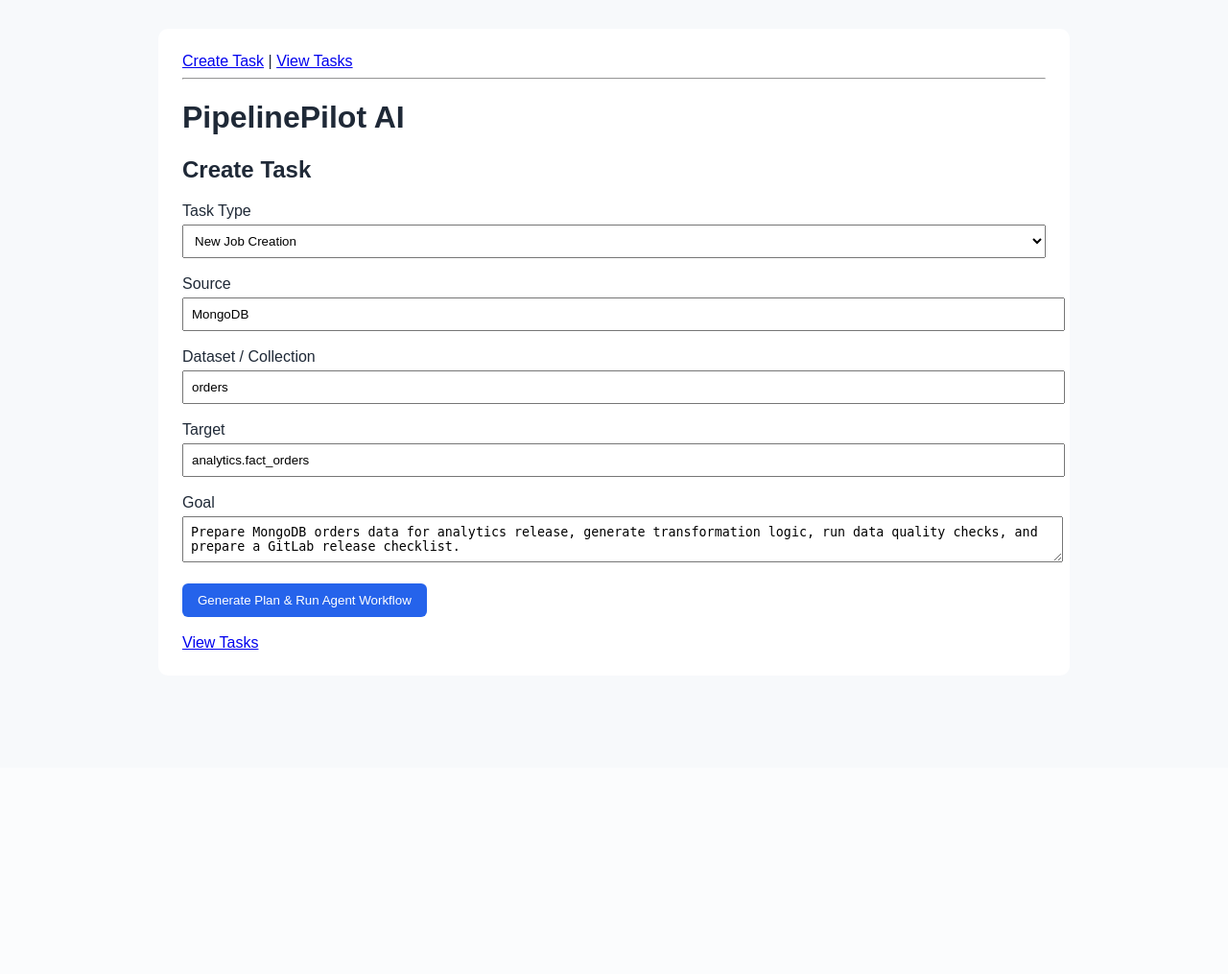
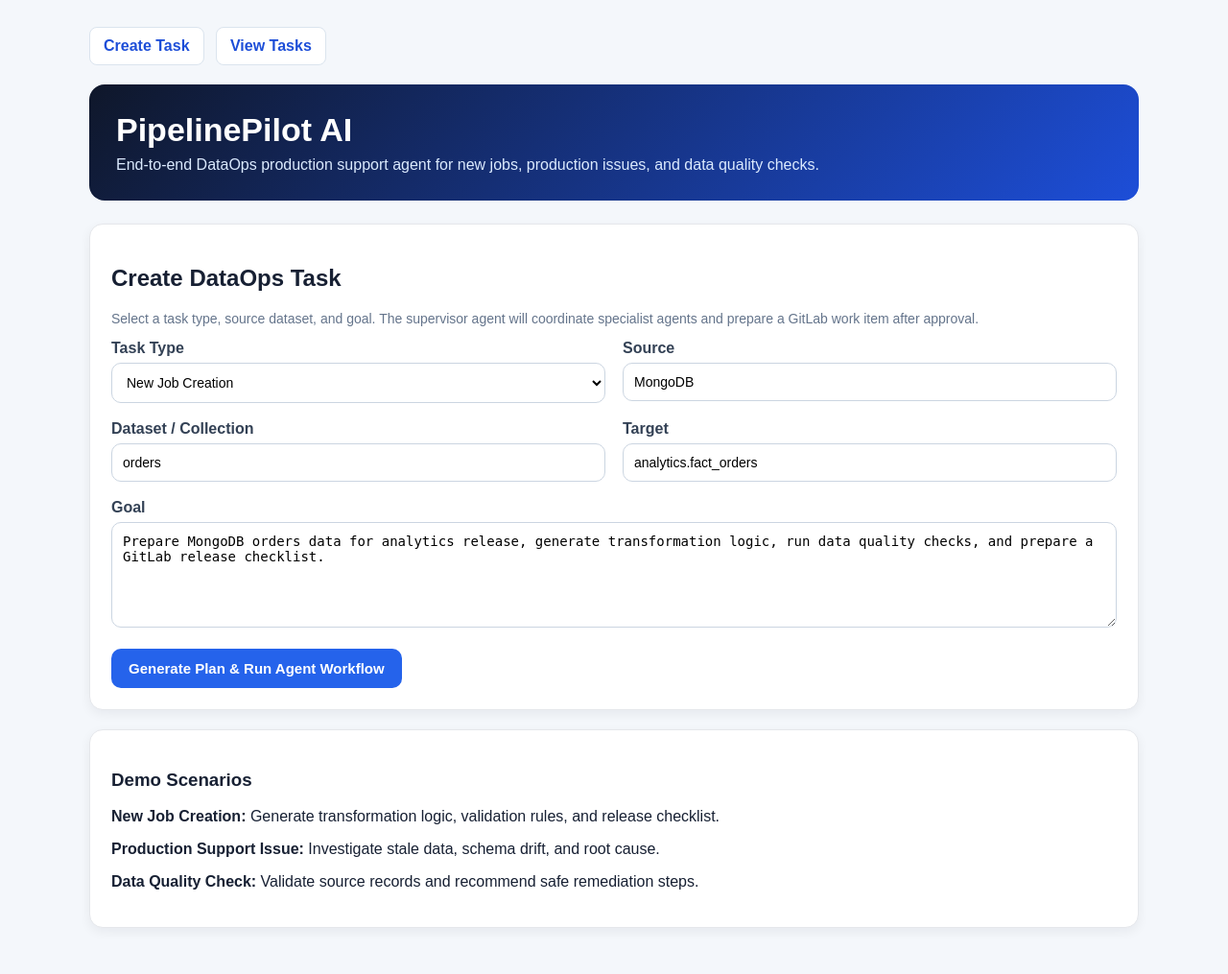
Before and after one commit to vsravya1/pipelinepilot-ai, a Flask app: page / in a window 1280 px wide. Shown: the whole page at 96% size. Before the commit the page ends 677 px from the top, so only its background shows below. Run offline with Flask 3, Linux system fonts and the light colour scheme.

Commit message:
added bigquery and ui changes

```diff
--- a/requirements.txt
+++ b/requirements.txt
@@ -4,3 +4,5 @@ pymongo
 requests
 google-generativeai
 certifi
+google-cloud-bigquery
+google-auth
--- a/static/style.css
+++ b/static/style.css
@@ -1,53 +1,160 @@
+* {
+    box-sizing: border-box;
+}
+
 body {
-    font-family: Arial, sans-serif;
-    margin: 30px;
-    background: #f7f9fb;
-    color: #1f2937;
+    font-family: Arial, Helvetica, sans-serif;
+    margin: 0;
+    background: #f4f7fb;
+    color: #172033;
 }
 
 .container {
-    max-width: 900px;
-    margin: auto;
+    max-width: 1150px;
+    margin: 0 auto;
+    padding: 28px;
+}
+
+.hero {
+    background: linear-gradient(135deg, #0f172a, #1d4ed8);
+    color: white;
+    padding: 28px;
+    border-radius: 16px;
+    margin-bottom: 24px;
+}
+
+.hero h1 {
+    margin: 0;
+    font-size: 34px;
+}
+
+.hero p {
+    margin: 8px 0 0;
+    color: #dbeafe;
+    font-size: 16px;
+}
+
+nav {
+    margin-bottom: 20px;
+}
+
+nav a {
+    display: inline-block;
+    text-decoration: none;
+    color: #1d4ed8;
     background: white;
-    padding: 25px;
-    border-radius: 10px;
+    border: 1px solid #dbe4ee;
+    padding: 10px 14px;
+    border-radius: 8px;
+    margin-right: 8px;
+    font-weight: bold;
+}
+
+nav a:hover {
+    background: #eff6ff;
 }
 
 .card {
-    border: 1px solid #ddd;
-    padding: 15px;
-    border-radius: 8px;
-    margin-bottom: 15px;
-    background: #ffffff;
+    background: white;
+    border: 1px solid #e5e7eb;
+    border-radius: 14px;
+    padding: 22px;
+    margin: 20px 0;
+    box-shadow: 0 4px 12px rgba(15, 23, 42, 0.06);
 }
 
-button {
-    padding: 10px 16px;
-    border: none;
-    background: #2563eb;
-    color: white;
-    border-radius: 6px;
-    cursor: pointer;
+.grid {
+    display: grid;
+    grid-template-columns: repeat(2, minmax(0, 1fr));
+    gap: 18px;
+}
+
+label {
+    display: block;
+    font-weight: bold;
+    margin-bottom: 6px;
+    color: #334155;
 }
 
 input, select, textarea {
     width: 100%;
-    padding: 8px;
-    margin-top: 5px;
+    border: 1px solid #cbd5e1;
+    border-radius: 10px;
+    padding: 11px;
+    font-size: 14px;
+    background: white;
 }
 
-.score {
-    font-size: 32px;
-    font-weight: bold;
-    color: #2563eb;
+textarea {
+    min-height: 110px;
+    resize: vertical;
 }
 
-.card {
-    border: 1px solid #e5e7eb;
-    padding: 15px;
+button {
+    background: #2563eb;
+    color: white;
+    border: none;
+    border-radius: 10px;
+    padding: 12px 18px;
+    font-size: 15px;
+    font-weight: bold;
+    cursor: pointer;
+}
+
+button:hover {
+    background: #1d4ed8;
+}
+
+.score-card {
+    background: #eef4ff;
+    border: 1px solid #bfdbfe;
+    border-radius: 16px;
+    padding: 22px;
+    margin: 20px 0;
+    display: flex;
+    align-items: center;
+    justify-content: space-between;
+}
+
+.score-card h1 {
+    margin: 0;
+    font-size: 42px;
+    color: #1d4ed8;
+}
+
+.badge {
+    display: inline-block;
+    padding: 6px 12px;
+    border-radius: 999px;
+    font-weight: bold;
+    font-size: 13px;
+}
+
+.badge-blocked {
+    background: #fee2e2;
+    color: #991b1b;
+}
+
+.badge-review {
+    background: #fef3c7;
+    color: #92400e;
+}
+
+.badge-ready {
+    background: #dcfce7;
+    color: #166534;
+}
+
+.message {
+    background: #f8fafc;
+    border-left: 4px solid #0ea5e9;
+    padding: 14px;
+    margin-bottom: 12px;
     border-radius: 8px;
-    margin-bottom: 18px;
-    background: #ffffff;
+}
+
+.message strong {
+    color: #0f172a;
 }
 
 .summary-box {
@@ -58,36 +165,13 @@ input, select, textarea {
     line-height: 1.6;
     white-space: normal;
     word-wrap: break-word;
-}
-
-.score-card {
-    background: #eef4ff;
-    border: 1px solid #c7d7fe;
-    border-radius: 10px;
-    padding: 20px;
-    margin: 20px 0;
-}
-
-.card {
-    background: white;
-    border: 1px solid #e5e7eb;
-    border-radius: 10px;
-    padding: 20px;
-    margin: 20px 0;
-}
-
-.message {
-    background: #f8fafc;
-    border-left: 4px solid #0ea5e9;
-    padding: 12px;
-    margin-bottom: 12px;
-    border-radius: 6px;
+    overflow-wrap: break-word;
 }
 
 .gitlab-preview {
     background: #f8fafc;
     border: 1px solid #dbe4ee;
-    border-radius: 8px;
+    border-radius: 10px;
     padding: 14px;
     margin: 12px 0;
 }
@@ -103,19 +187,55 @@ summary {
     margin-bottom: 10px;
 }
 
-.summary-box {
-    background: #f8fafc;
-    border-left: 4px solid #2563eb;
+pre {
+    background: #0f172a;
+    color: #e2e8f0;
     padding: 16px;
-    border-radius: 8px;
-    line-height: 1.6;
-    white-space: normal;
+    border-radius: 10px;
+    overflow-x: auto;
+    white-space: pre-wrap;
     word-wrap: break-word;
     overflow-wrap: break-word;
 }
 
-pre {
-    white-space: pre-wrap;
-    word-wrap: break-word;
-    overflow-wrap: break-word;
+table {
+    width: 100%;
+    border-collapse: collapse;
+    background: white;
 }
+
+th {
+    text-align: left;
+    background: #f1f5f9;
+    color: #334155;
+}
+
+td, th {
+    padding: 12px;
+    border-bottom: 1px solid #e5e7eb;
+}
+
+a.button-link {
+    display: inline-block;
+    background: #2563eb;
+    color: white;
+    padding: 10px 14px;
+    border-radius: 8px;
+    text-decoration: none;
+    font-weight: bold;
+}
+
+.small-muted {
+    color: #64748b;
+    font-size: 14px;
+}
+
+@media (max-width: 800px) {
+    .grid {
+        grid-template-columns: 1fr;
+    }
+
+    .score-card {
+        display: block;
+    }
+}
--- a/templates/create_task.html
+++ b/templates/create_task.html
@@ -7,51 +7,69 @@
 <body>
 
 <div class="container">
+
     <nav>
-        <a href="/">Create Task</a> |
+        <a href="/">Create Task</a>
         <a href="/tasks">View Tasks</a>
     </nav>
 
-    <hr>
+    <section class="hero">
+        <h1>PipelinePilot AI</h1>
+        <p>End-to-end DataOps production support agent for new jobs, production issues, and data quality checks.</p>
+    </section>
 
-    <h1>PipelinePilot AI</h1>
-    <h2>Create Task</h2>
+    <section class="card">
+        <h2>Create DataOps Task</h2>
+        <p class="small-muted">
+            Select a task type, source dataset, and goal. The supervisor agent will coordinate specialist agents and prepare a GitLab work item after approval.
+        </p>
 
         <form method="POST" action="/run-task">
 
-        <label>Task Type</label><br>
+            <div class="grid">
+                <div>
+                    <label>Task Type</label>
                     <select name="task_type">
                         <option>New Job Creation</option>
                         <option>Production Support Issue</option>
                         <option>Data Quality Check</option>
                     </select>
+                </div>
 
-        <br><br>
+                <div>
+                    <label>Source</label>
+                    <input type="text" name="source" value="MongoDB">
+                </div>
 
-        <label>Source</label><br>
-        <input type="text" name="source" value="MongoDB">
+                <div>
+                    <label>Dataset / Collection</label>
+                    <input type="text" name="dataset" value="orders">
+                </div>
 
-        <br><br>
+                <div>
+                    <label>Target</label>
+                    <input type="text" name="target" value="analytics.fact_orders">
+                </div>
+            </div>
 
-        <label>Dataset / Collection</label><br>
-        <input type="text" name="dataset" value="orders">
+            <br>
 
-        <br><br>
+            <label>Goal</label>
+            <textarea name="goal">Prepare MongoDB orders data for analytics release, generate transformation logic, run data quality checks, and prepare a GitLab release checklist.</textarea>
 
-        <label>Target</label><br>
-        <input type="text" name="target" value="analytics.fact_orders">
-
-        <br><br>
-
-        <label>Goal</label><br>
-<textarea name="goal">Prepare MongoDB orders data for analytics release, generate transformation logic, run data quality checks, and prepare a GitLab release checklist.</textarea>
             <br><br>
 
             <button type="submit">Generate Plan & Run Agent Workflow</button>
         </form>
+    </section>
 
-    <br>
-    <a href="/tasks">View Tasks</a>
+    <section class="card">
+        <h3>Demo Scenarios</h3>
+        <p><strong>New Job Creation:</strong> Generate transformation logic, validation rules, and release checklist.</p>
+        <p><strong>Production Support Issue:</strong> Investigate stale data, schema drift, and root cause.</p>
+        <p><strong>Data Quality Check:</strong> Validate source records and recommend safe remediation steps.</p>
+    </section>
+
 </div>
 
 </body>
```
Also changed, not shown: templates/result.html (+16 -4 lines), templates/view_tasks.html (+15 -8 lines). Lines whose indentation alone changed are shown as unchanged.
